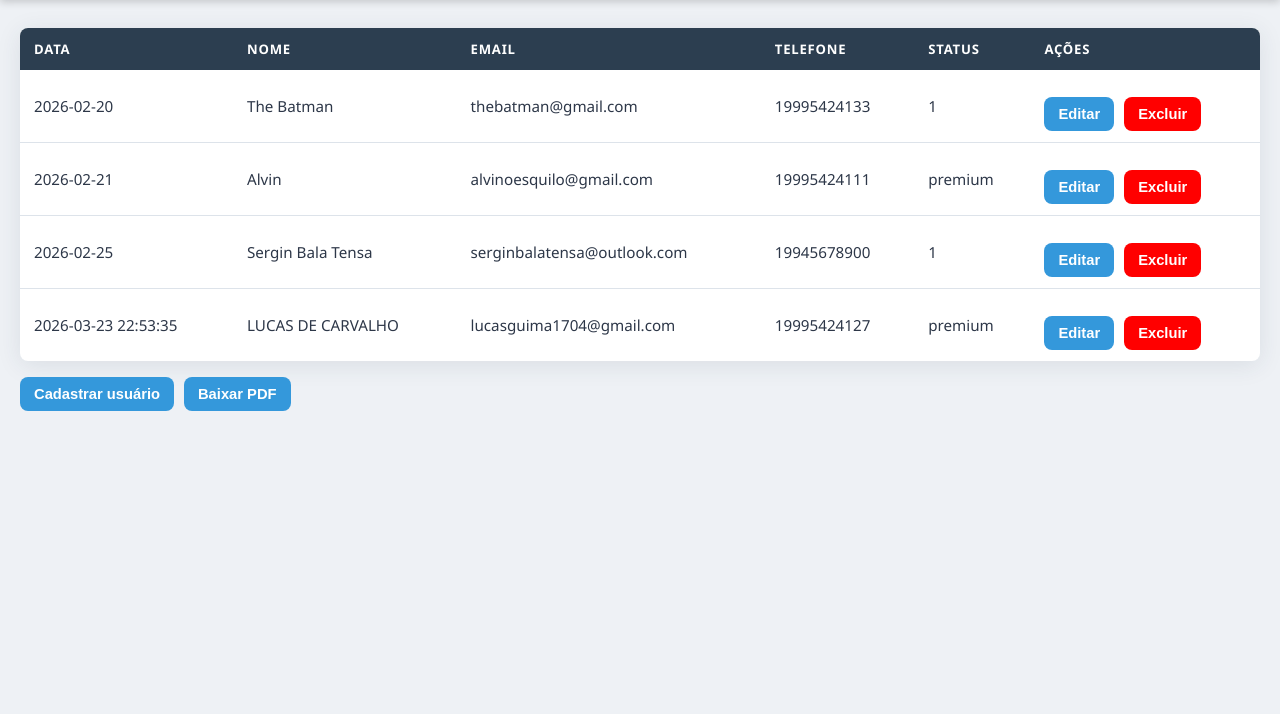
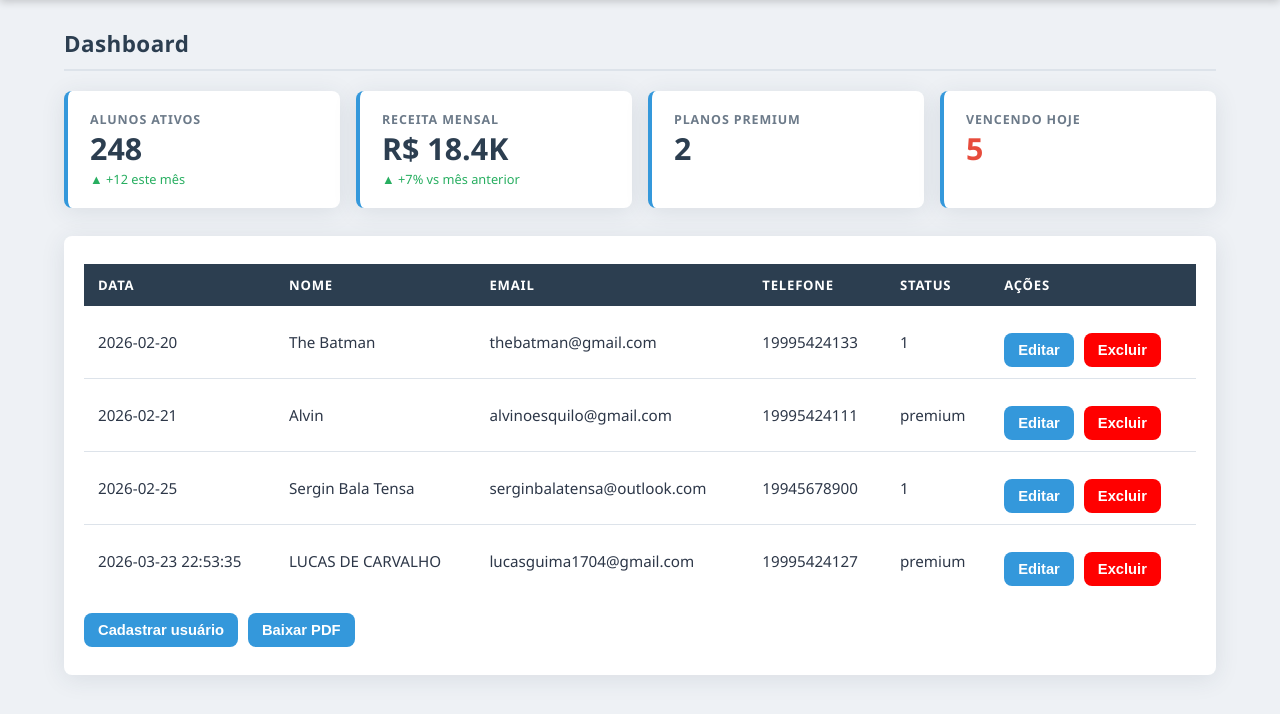
Before and after one commit to LcEduardo/GymManager-PHP-PDO, a PHP site: page / in a window 1280 px wide. Shown: the part 65-779 px from the top of the page. Run offline with PHP 8.4, Linux system fonts and the light colour scheme; data comes from the database, SQL or seed files in the repository; both versions use the stored data as it was after the commit.

Commit message:
add dashboards + count user by status

```diff
--- a/css/index.css
+++ b/css/index.css
@@ -1,4 +1,119 @@
 /* ===== INDEX – Lista de Usuários ===== */
+
+/* ===== DASHBOARD ===== */
+.screen {
+  padding: 28px 24px;
+  max-width: 1200px;
+  margin: 0 auto;
+}
+
+.page-title {
+  font-size: 1.4rem;
+  font-weight: 700;
+  color: var(--color-dark);
+  margin-bottom: 20px;
+  padding-bottom: 10px;
+  border-bottom: 2px solid var(--color-border);
+  letter-spacing: 0.02em;
+}
+
+/* Grid de cards de estatísticas */
+.stats-grid {
+  display: grid;
+  grid-template-columns: repeat(auto-fit, minmax(200px, 1fr));
+  gap: 16px;
+  margin-bottom: 28px;
+}
+
+.stat-card {
+  background: var(--color-surface);
+  border-radius: var(--radius);
+  padding: 20px 22px;
+  box-shadow: var(--shadow-card);
+  border-left: 4px solid var(--color-accent);
+  display: flex;
+  flex-direction: column;
+  gap: 6px;
+  transition: transform var(--transition), box-shadow var(--transition);
+}
+
+.stat-card:hover {
+  transform: translateY(-2px);
+  box-shadow: 0 8px 28px rgba(44, 62, 80, 0.14);
+}
+
+.stat-label {
+  font-size: 0.78rem;
+  font-weight: 600;
+  text-transform: uppercase;
+  letter-spacing: 0.07em;
+  color: var(--color-muted);
+}
+
+.stat-value {
+  font-size: 1.9rem;
+  font-weight: 700;
+  color: var(--color-dark);
+  line-height: 1;
+}
+
+.stat-delta {
+  font-size: 0.8rem;
+  color: var(--color-success);
+  font-weight: 500;
+}
+
+/* Seção da tabela no dashboard */
+.dashboard-table-section {
+  background: var(--color-surface);
+  border-radius: var(--radius);
+  box-shadow: var(--shadow-card);
+  overflow: hidden;
+}
+
+.dashboard-table-section table {
+  box-shadow: none;
+  border-radius: 0;
+}
+
+.table-toolbar {
+  display: flex;
+  justify-content: space-between;
+  align-items: center;
+  padding: 14px 18px;
+  border-bottom: 1px solid var(--color-border);
+}
+
+.table-toolbar-title {
+  font-weight: 700;
+  font-size: 0.95rem;
+  color: var(--color-dark);
+  text-transform: uppercase;
+  letter-spacing: 0.05em;
+}
+
+.table-footer {
+  padding: 14px 18px;
+  border-top: 1px solid var(--color-border);
+  display: flex;
+  gap: 10px;
+}
+
+/* Badge de status */
+.badge {
+  display: inline-block;
+  padding: 3px 10px;
+  border-radius: 999px;
+  font-size: 0.75rem;
+  font-weight: 600;
+  text-transform: uppercase;
+  letter-spacing: 0.04em;
+}
+
+.badge-ativo   { background: #d4edda; color: #1a6b35; }
+.badge-inativo { background: #f8d7da; color: #842029; }
+.badge-premium { background: #fff3cd; color: #856404; }
+.badge-basico  { background: #e2e8f0; color: #4a5568; }
 
 /* ===== TABELA ===== */
 table {
--- a/index.php
+++ b/index.php
@@ -10,6 +10,7 @@ $repository = new UserRepository($connection);
 try {
 
   $users = $repository->getAllUsers();
+  $usersPremium = $repository->countUsersByStatus('premium');
 
 }catch(PDOException $e){
   echo $e->getMessage();
@@ -30,6 +31,36 @@ try {
     <header>
     <h1>Academia</h1>
   </header>
+
+    <div id="dashboard" class="screen">
+
+    <div class="page-title">Dashboard</div>
+
+    <!-- Cards de estatísticas -->
+    <div class="stats-grid">
+      <div class="stat-card">
+        <div class="stat-label">Alunos Ativos</div>
+        <div class="stat-value">248</div>
+        <div class="stat-delta">▲ +12 este mês</div>
+      </div>
+      <div class="stat-card">
+        <div class="stat-label">Receita Mensal</div>
+        <div class="stat-value">R$ 18.4K</div>
+        <div class="stat-delta">▲ +7% vs mês anterior</div>
+      </div>
+      <div class="stat-card">
+        <div class="stat-label">Planos Premium</div>
+        <div class="stat-value"><?= $usersPremium ?></div>
+      </div>
+      <div class="stat-card">
+        <div class="stat-label">Vencendo Hoje</div>
+        <div class="stat-value" style="color: var(--color-danger)">5</div>
+      </div>
+    </div>
+
+    <!-- Tabela de usuários -->
+    <div class="dashboard-table-section">
+
 
   <main>
     <section>
--- a/src/Repository/UserRepository.php
+++ b/src/Repository/UserRepository.php
@@ -87,4 +87,12 @@ class UserRepository
         $stmt->execute();
     }
 
+    public function countUsersByStatus(string $status): int {
+        $sql = "SELECT COUNT(*) FROM users WHERE status = :status";
+        $stmt = $this->connection->prepare($sql);
+        $stmt->bindValue(':status', $status, PDO::PARAM_STR);
+        $stmt->execute();
+        return (int) $stmt->fetchColumn(); //como é apenas um valor, não precisa do fetchAll, só do fetchColumn
+    }
+
 }
```
Also changed, not shown: gym.sqlite.
